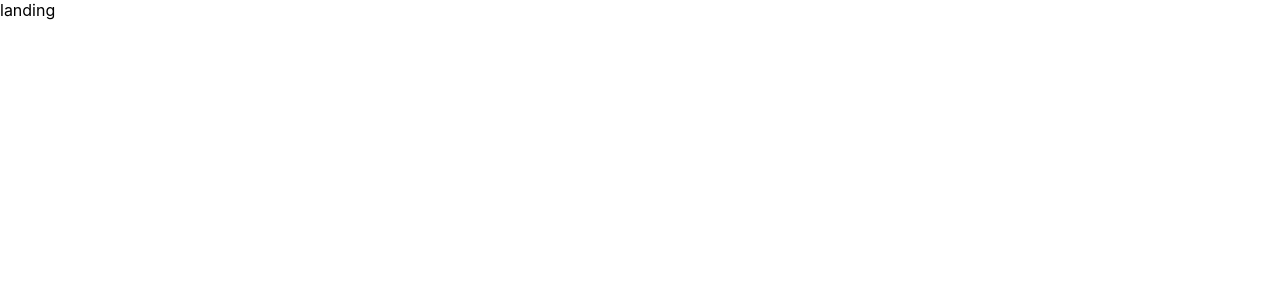
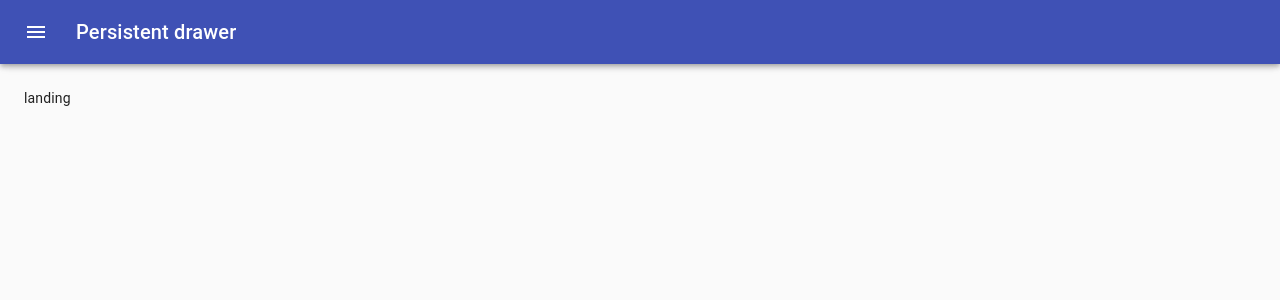
Before and after one commit to drive087/Acttime, a React (Create React App) app: page / in a window 1280 px wide. Shown: the top 300 px of the page. Built offline with nearby package versions, Linux system fonts and the light colour scheme.

Commit message:
add navbar

```diff
--- a/src/App.js
+++ b/src/App.js
@@ -1,22 +1,9 @@
 import React from 'react';
 import './App.css';
-import { Route, Link, BrowserRouter as Router } from 'react-router-dom';
-import Dashboard from './page/Dashboard';
-import Login from './page/Login';
-import Register from './page/Register';
-import Landing from './page/Landing';
+import Navbar from './page/Navbar';
 function App() {
   return (
-    <Router>
-      <div>
-        <Route exact path="/" component={Landing}/>
-        <Route exact path="/login" component={Login}/>
-
-        <Route exact path="/register" component={Register} />
-        <Route exact path="/dashboard" component={Dashboard}/>
-      </div>
-    </Router>
-
+    <Navbar/>
   );
 }
 
--- /dev/null
+++ b/src/page/Navbar.js
@@ -0,0 +1,165 @@
+import React from 'react';
+import clsx from 'clsx';
+import { makeStyles, useTheme } from '@material-ui/core/styles';
+import Drawer from '@material-ui/core/Drawer';
+import CssBaseline from '@material-ui/core/CssBaseline';
+import AppBar from '@material-ui/core/AppBar';
+import Toolbar from '@material-ui/core/Toolbar';
+import List from '@material-ui/core/List';
+import Typography from '@material-ui/core/Typography';
+import Divider from '@material-ui/core/Divider';
+import IconButton from '@material-ui/core/IconButton';
+import MenuIcon from '@material-ui/icons/Menu';
+import ChevronLeftIcon from '@material-ui/icons/ChevronLeft';
+import ChevronRightIcon from '@material-ui/icons/ChevronRight';
+import ListItem from '@material-ui/core/ListItem';
+import ListItemIcon from '@material-ui/core/ListItemIcon';
+import ListItemText from '@material-ui/core/ListItemText';
+import InboxIcon from '@material-ui/icons/MoveToInbox';
+import MailIcon from '@material-ui/icons/Mail';
+import Dashboard from './Dashboard';
+import Landing from './Landing';
+import Button from '@material-ui/core/Button';
+
+import Register from './Register';
+import Login from './Login';
+import { Route, Link, BrowserRouter as Router } from 'react-router-dom';
+
+const drawerWidth = 240;
+
+const useStyles = makeStyles(theme => ({
+  root: {
+    display: 'flex',
+  },
+  appBar: {
+    transition: theme.transitions.create(['margin', 'width'], {
+      easing: theme.transitions.easing.sharp,
+      duration: theme.transitions.duration.leavingScreen,
+    }),
+  },
+  appBarShift: {
+    width: `calc(100% - ${drawerWidth}px)`,
+    marginLeft: drawerWidth,
+    transition: theme.transitions.create(['margin', 'width'], {
+      easing: theme.transitions.easing.easeOut,
+      duration: theme.transitions.duration.enteringScreen,
+    }),
+  },
+  menuButton: {
+    marginRight: theme.spacing(2),
+  },
+  hide: {
+    display: 'none',
+  },
+  drawer: {
+    width: drawerWidth,
+    flexShrink: 0,
+  },
+  drawerPaper: {
+    width: drawerWidth,
+  },
+  drawerHeader: {
+    display: 'flex',
+    alignItems: 'center',
+    padding: theme.spacing(0, 1),
+    ...theme.mixins.toolbar,
+    justifyContent: 'flex-end',
+  },
+  content: {
+    flexGrow: 1,
+    padding: theme.spacing(3),
+    transition: theme.transitions.create('margin', {
+      easing: theme.transitions.easing.sharp,
+      duration: theme.transitions.duration.leavingScreen,
+    }),
+    marginLeft: -drawerWidth,
+  },
+  contentShift: {
+    transition: theme.transitions.create('margin', {
+      easing: theme.transitions.easing.easeOut,
+      duration: theme.transitions.duration.enteringScreen,
+    }),
+    marginLeft: 0,
+  },
+}));
+
+export default function PersistentDrawerLeft() {
+  const classes = useStyles();
+  const theme = useTheme();
+  const [open, setOpen] = React.useState(false);
+
+  const handleDrawerOpen = () => {
+    setOpen(true);
+  };
+
+  const handleDrawerClose = () => {
+    setOpen(false);
+  };
+
+  return (
+    <div className={classes.root}>
+      <CssBaseline />
+      <AppBar
+        position="fixed"
+        className={clsx(classes.appBar, {
+          [classes.appBarShift]: open,
+        })}
+      >
+        <Toolbar>
+          <IconButton
+            color="inherit"
+            aria-label="open drawer"
+            onClick={handleDrawerOpen}
+            edge="start"
+            className={clsx(classes.menuButton, open && classes.hide)}
+          >
+            <MenuIcon />
+          </IconButton>
+          <Typography variant="h6" noWrap>
+            Persistent drawer
+          </Typography>
+        </Toolbar>
+      </AppBar>
+      <Drawer
+        className={classes.drawer}
+        variant="persistent"
+        anchor="left"
+        open={open}
+        classes={{
+          paper: classes.drawerPaper,
+        }}
+      >
+        <div className={classes.drawerHeader}>
+          <IconButton onClick={handleDrawerClose}>
+            {theme.direction === 'ltr' ? <ChevronLeftIcon /> : <ChevronRightIcon />}
+          </IconButton>
+        </div>
+        <Divider />
+        <List>
+          <ListItem><ListItemText><Button href='/'>Home</Button></ListItemText></ListItem>
+          <ListItem><ListItemText><Button href='/login'>Login</Button></ListItemText></ListItem>
+          <ListItem><ListItemText><Button href='/Register'>Register</Button></ListItemText></ListItem>
+          <ListItem><ListItemText><Button href='/AboutUs'>AboutUs</Button></ListItemText></ListItem>
+        </List>
+        <Divider />
+      </Drawer>
+      <main
+        className={clsx(classes.content, {
+          [classes.contentShift]: open,
+        })}
+      >
+        <div className={classes.drawerHeader} />
+        <Router>
+
+      <div>
+        <Route exact path="/" component={Landing}/>
+        <Route exact path="/login" component={Login}/>
+
+        <Route exact path="/register" component={Register} />
+        <Route exact path="/dashboard" component={Dashboard}/>
+      </div>
+    </Router>
+      </main>
+    </div>
+  );
+}
```
